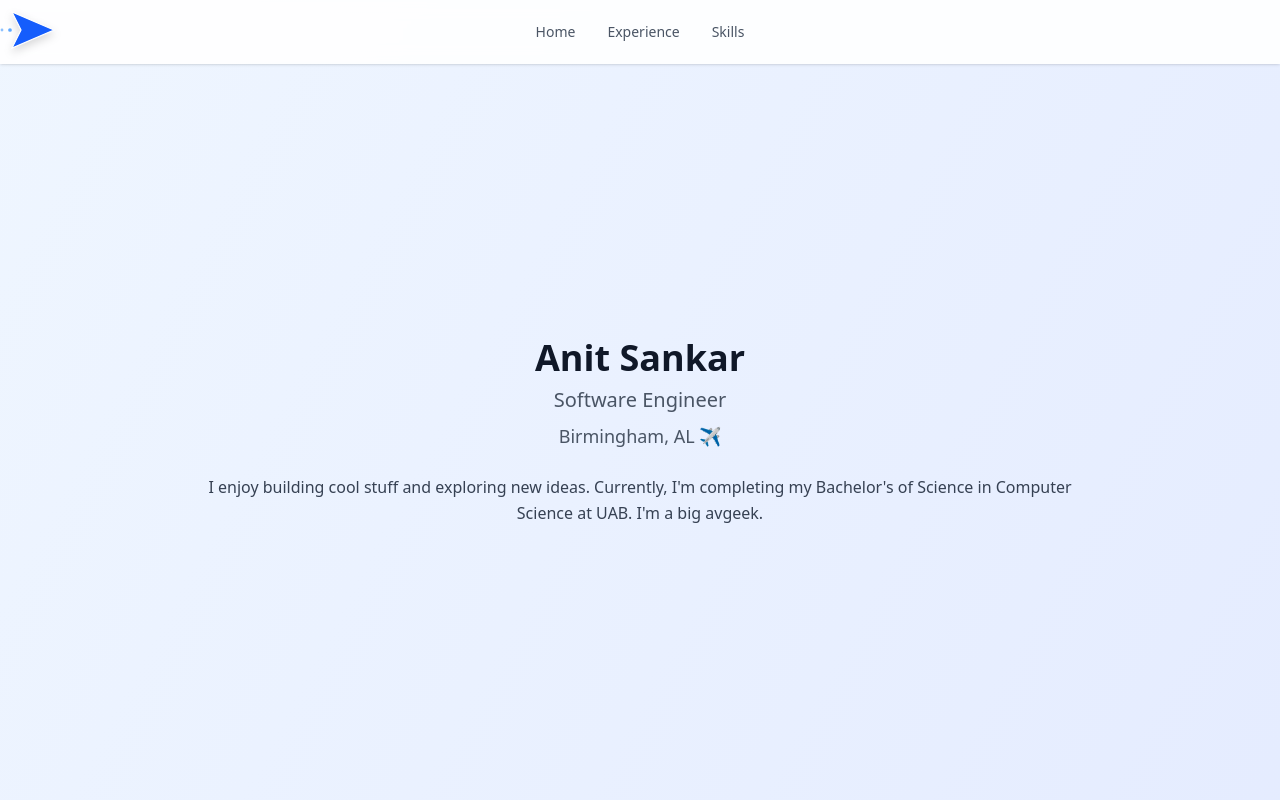
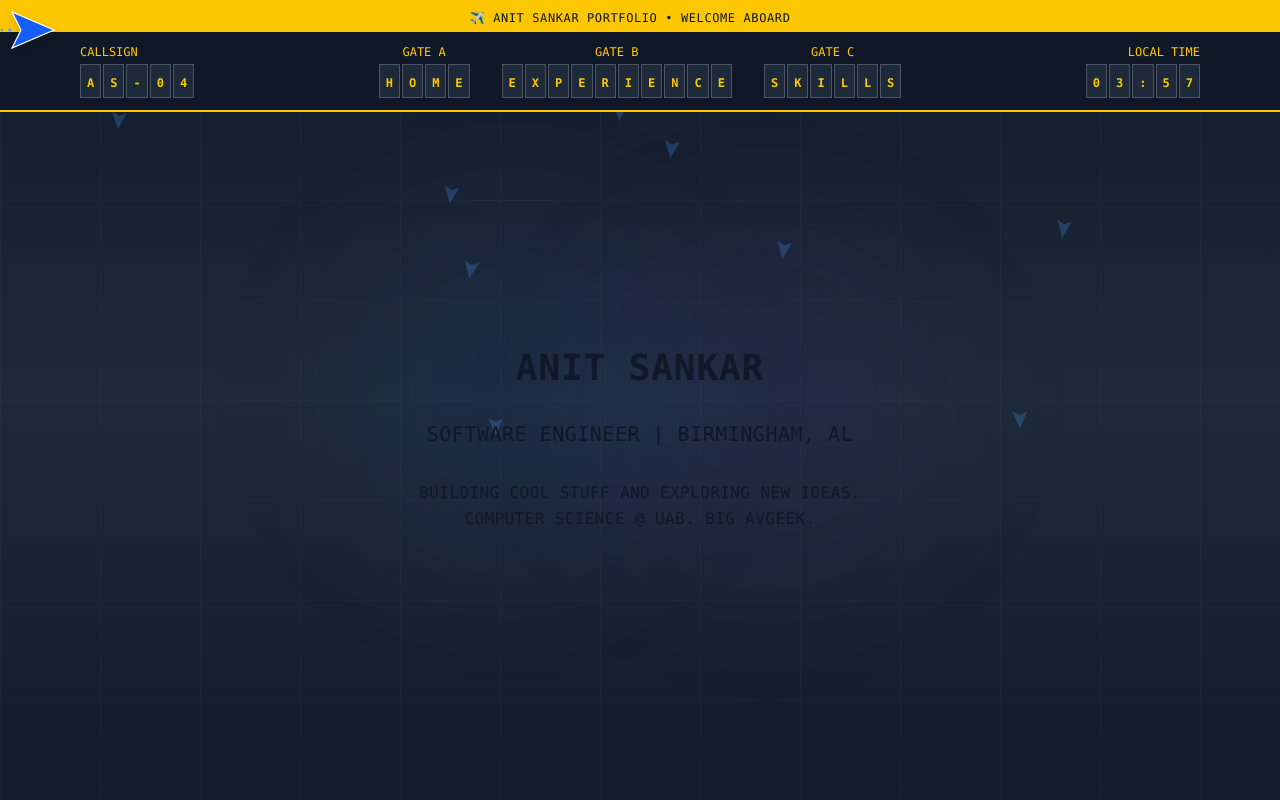
Before and after one commit to asankar04/asankar04, a React (Vite) app: page / in a window 1280 px wide. Shown: the top 800 px of the page. Built offline with nearby package versions, Linux system fonts and the light colour scheme.

Commit message:
created gradient background with falling planes (svgs)

```diff
--- a/src/App.tsx
+++ b/src/App.tsx
@@ -3,32 +3,43 @@ import LandingPage from './components/Landing';
 import ExperiencePage from './components/Experience';
 import SkillsPage from './components/Skills';
 import PaperPlane from './components/PaperPlane';
+import AnimatedBackground from './components/AnimatedBackground';
 
 function App() {
   return (
-    <div className="min-h-screen bg-gradient-to-br from-blue-50 to-indigo-100">
+    <div className="min-h-screen relative">
+      {/* Animated dark background with falling planes */}
+      <AnimatedBackground />
+
+      {/* Header with departure board style */}
       <Header />
+
+      {/* User-controlled paper plane cursor */}
       <PaperPlane />
-      <div
+
+      {/* Main content sections */}
+      <main className="relative z-10">
+        <section
           id="home"
-        className="min-h-screen pt-16 flex items-center justify-center"
+          className="min-h-screen pt-20 flex items-center justify-center"
         >
           <LandingPage />
-      </div>
+        </section>
 
-      <div
+        <section
           id="experience"
           className="min-h-screen flex items-center justify-center"
         >
           <ExperiencePage />
-      </div>
+        </section>
 
-      <div
+        <section
           id="skills"
           className="min-h-screen flex items-center justify-center"
         >
           <SkillsPage />
-      </div>
+        </section>
+      </main>
     </div>
   );
 }
--- /dev/null
+++ b/src/components/AnimatedBackground.tsx
@@ -0,0 +1,84 @@
+import { motion } from 'framer-motion';
+import { useEffect, useState } from 'react';
+
+interface Plane {
+  id: number;
+  x: number;
+  y: number;
+  delay: number;
+  duration: number;
+}
+
+export default function AnimatedBackground() {
+  const [planes, setPlanes] = useState<Plane[]>([]);
+
+  const generatePlanes = () => {
+    const newPlanes: Plane[] = [];
+    for (let i = 0; i < 12; i++) {
+      newPlanes.push({
+        id: i,
+        x: Math.random() * 100, // horizontal position
+        y: -10, // start above viewport
+        delay: Math.random() * 5,
+        duration: 8 + Math.random() * 4, // random fall speed
+      });
+    }
+    setPlanes(newPlanes);
+  };
+
+  useEffect(() => {
+    generatePlanes();
+  }, []);
+
+  return (
+    <div className="fixed inset-0 bg-gradient-to-b from-gray-900 via-gray-800 to-gray-900 -z-10 overflow-hidden">
+      <div className="absolute inset-0 bg-gray-800/20">
+        <div className="absolute inset-0 bg-[linear-gradient(rgba(255,255,255,0.02)_1px,transparent_1px),linear-gradient(90deg,rgba(255,255,255,0.02)_1px,transparent_1px)] bg-[size:100px_100px]" />
+      </div>
+
+      {/* Animated planes */}
+      {planes.map((plane) => (
+        <motion.div
+          key={plane.id}
+          className="absolute text-blue-400/40"
+          style={{
+            left: `${plane.x}%`,
+          }}
+          initial={{
+            y: -50,
+            rotate: 0,
+          }}
+          animate={{
+            y: window.innerHeight + 50,
+            rotate: [0, 10, -10, 0],
+            x: [0, 30, -20, 0],
+          }}
+          transition={{
+            duration: plane.duration,
+            delay: plane.delay,
+            repeat: Infinity,
+            ease: 'linear',
+          }}
+        >
+          <svg
+            width="24"
+            height="24"
+            viewBox="0 0 100 100"
+            className="opacity-60"
+          >
+            <polygon
+              points="50,90 20,20 50,35 80,20"
+              fill="currentColor"
+              stroke="rgba(59, 130, 246, 0.3)"
+              strokeWidth="1"
+            />
+          </svg>
+        </motion.div>
+      ))}
+
+      {/* Subtle glow effects */}
+      <div className="absolute top-1/4 left-1/4 w-96 h-96 bg-blue-500/5 rounded-full blur-3xl" />
+      <div className="absolute bottom-1/4 right-1/4 w-96 h-96 bg-indigo-500/5 rounded-full blur-3xl" />
+    </div>
+  );
+}
--- a/src/components/Header.tsx
+++ b/src/components/Header.tsx
@@ -1,6 +1,15 @@
 import { motion } from 'framer-motion';
+import { useState, useEffect } from 'react';
 
 export default function Header() {
+  const [currentTime, setCurrentTime] = useState(new Date());
+
+  // Update time every second for live feel
+  useEffect(() => {
+    const timer = setInterval(() => setCurrentTime(new Date()), 1000);
+    return () => clearInterval(timer);
+  }, []);
+
   const scrollToSection = (sectionId: string) => {
     const element = document.getElementById(sectionId);
     if (element) {
@@ -8,27 +17,86 @@ export default function Header() {
     }
   };
 
+  // Clean letter board without flickering animation
+  const LetterBoard = ({ text }: { text: string }) => (
+    <div className="flex space-x-0.5">
+      {text.split('').map((char, index) => (
+        <div
+          key={index}
+          className="bg-gray-800 border border-gray-600 px-1.5 py-1 min-w-[16px] text-center"
+        >
+          <span className="text-yellow-400 font-mono text-xs font-bold">
+            {char === ' ' ? '\u00A0' : char}
+          </span>
+        </div>
+      ))}
+    </div>
+  );
+
   const navItems = [
-    { name: 'Home', id: 'home' },
-    { name: 'Experience', id: 'experience' },
-    { name: 'Skills', id: 'skills' },
+    { heading: 'GATE A', name: 'HOME', id: 'home' },
+    { heading: 'GATE B', name: 'EXPERIENCE', id: 'experience' },
+    { heading: 'GATE C', name: 'SKILLS', id: 'skills' },
   ];
 
   return (
-    <header className="fixed top-0 left-0 right-0 bg-white/90 backdrop-blur-sm shadow-sm z-40">
-      <nav className="max-w-4xl mx-auto px-4 h-16">
-        <div className="flex items-center justify-center h-full space-x-8">
+    <header className="fixed top-0 left-0 right-0 bg-gray-900 border-b-2 border-yellow-400 z-40">
+      {/* Live Status Bar */}
+      <motion.div
+        className="bg-yellow-400 text-gray-900 text-center py-1 overflow-hidden"
+        animate={{ opacity: [1, 0.8, 1] }}
+        transition={{ duration: 3, repeat: Infinity }}
+      >
+        <motion.span
+          className="text-xs font-mono tracking-wider inline-block"
+          animate={{ x: [0, -10, 0] }}
+          transition={{ duration: 4, repeat: Infinity }}
+        >
+          ✈️ ANIT SANKAR PORTFOLIO • WELCOME ABOARD
+        </motion.span>
+      </motion.div>
+
+      <nav className="max-w-6xl mx-auto px-4 py-3">
+        <div className="flex items-center justify-between">
+          {/* Callsign Display */}
+          <div className="flex flex-col items-start">
+            <div className="text-yellow-400 text-xs font-mono mb-1">
+              CALLSIGN
+            </div>
+            <LetterBoard text="AS-04" />
+          </div>
+
+          {/* Navigation with departure board style */}
+          <div className="flex space-x-8">
             {navItems.map((item) => (
               <motion.button
                 key={item.id}
                 onClick={() => scrollToSection(item.id)}
+                className="group flex flex-col items-center"
                 whileHover={{ scale: 1.05 }}
                 whileTap={{ scale: 0.95 }}
-              className="text-gray-600 hover:text-gray-900 font-medium text-sm transition-colors duration-200"
               >
-              {item.name}
+                <div className="text-yellow-400 text-xs font-mono mb-1">
+                  {item.heading}
+                </div>
+                <LetterBoard text={item.name} />
               </motion.button>
             ))}
+          </div>
+
+          {/* Live Time Display */}
+          <div className="flex flex-col items-end">
+            <div className="text-yellow-400 text-xs font-mono mb-1">
+              LOCAL TIME
+            </div>
+            <LetterBoard
+              text={currentTime.toLocaleTimeString('en-US', {
+                hour12: false,
+                hour: '2-digit',
+                minute: '2-digit',
+              })}
+            />
+          </div>
         </div>
       </nav>
     </header>
--- a/src/components/Landing.tsx
+++ b/src/components/Landing.tsx
@@ -1,66 +1,57 @@
 import { motion } from 'framer-motion';
 
 export default function LandingPage() {
-  // Reusable runway effect component
-  const RunwayText = ({
+  // Departure board component
+  const ScheduleBoardText = ({
     children,
     className = '',
-    delay = 0,
   }: {
     children: React.ReactNode;
     className?: string;
-    delay?: number;
   }) => (
     <motion.div
-      className={`relative overflow-hidden ${className}`}
+      className={`relative inline-block ${className}`}
       whileHover="hover"
+      initial="initial"
+      animate="initial"
       variants={{
+        initial: {},
         hover: {},
       }}
     >
-      <span className="relative z-10">{children}</span>
-      {/* Runway background */}
+      {/* Departure board background*/}
       <motion.div
-        className="absolute inset-0 bg-gray-800 opacity-0"
+        className="absolute inset-0 bg-gray-900/90 backdrop-blur-sm rounded-sm border border-gray-700/50"
         variants={{
+          initial: {
+            opacity: 0,
+            scale: 1,
+          },
           hover: {
-            opacity: 0.1,
-            transition: { duration: 0.3, delay },
+            opacity: 1,
+            scale: 1.02,
+            transition: { duration: 0.3 },
           },
         }}
       />
-      {/* Runway centerline */}
-      <motion.div
-        className="absolute top-1/2 left-0 h-0.5 bg-yellow-400 opacity-0"
+
+      {/* Text */}
+      <motion.span
+        className="relative z-10 block px-4 py-2 font-mono tracking-wide hover:animate-pulse"
         variants={{
+          initial: {
+            color: '#111827', // gray-900
+            textShadow: 'none',
+          },
           hover: {
-            opacity: 1,
-            width: '100%',
-            transition: { duration: 0.6, ease: 'easeOut', delay: delay + 0.1 },
+            color: '#facc15', // yellow-400
+            textShadow: '0 0 8px rgba(250, 204, 21, 0.5)',
+            transition: { duration: 0.2 },
           },
         }}
-        style={{ width: '0%' }}
-      />
-      {/* Runway edge lights */}
-      <div className="absolute top-0 left-0 right-0 bottom-0 flex justify-between items-center px-2">
-        {[...Array(6)].map((_, i) => (
-          <motion.div
-            key={i}
-            className="w-1 h-1 bg-blue-400 rounded-full opacity-0"
-            variants={{
-              hover: {
-                opacity: [0, 1, 0],
-                transition: {
-                  duration: 0.8,
-                  delay: delay + 0.2 + i * 0.1,
-                  repeat: Infinity,
-                  repeatType: 'reverse',
-                },
-              },
-            }}
-          />
-        ))}
-      </div>
+      >
+        {children}
+      </motion.span>
     </motion.div>
   );
 
@@ -69,32 +60,24 @@ export default function LandingPage() {
       initial={{ opacity: 0, y: 20 }}
       animate={{ opacity: 1, y: 0 }}
       transition={{ duration: 0.8 }}
-      className="text-center max-w-4xl mx-auto px-4"
+      className="flex flex-col items-center text-center max-w-4xl mx-auto px-4 space-y-4"
     >
-      {/* Name with runway effect */}
-      <RunwayText className="text-4xl font-bold text-gray-900 mb-2" delay={0}>
-        Anit Sankar
-      </RunwayText>
+      {/* Name */}
+      <ScheduleBoardText className="text-4xl font-bold">
+        ANIT SANKAR
+      </ScheduleBoardText>
 
-      {/* Job title with runway effect */}
-      <div className="m-2 space-y-2">
-        <RunwayText className="text-xl text-gray-600" delay={0.1}>
-          Software Engineer
-        </RunwayText>
+      {/* Job title & Location */}
+      <ScheduleBoardText className="text-xl">
+        SOFTWARE ENGINEER | BIRMINGHAM, AL
+      </ScheduleBoardText>
 
-        <RunwayText className="text-lg text-gray-600" delay={0.2}>
-          Birmingham, AL ✈️
-        </RunwayText>
-      </div>
-
-      {/* Bio with runway effect */}
-      <div className="mt-6">
-        <RunwayText className="text-gray-700 leading-relaxed" delay={0.3}>
-          I enjoy building cool stuff and exploring new ideas. Currently, I'm
-          completing my Bachelor's of Science in Computer Science at UAB. I'm a
-          big avgeek.
-        </RunwayText>
-      </div>
+      {/* Bio */}
+      <ScheduleBoardText className="text-base leading-relaxed max-w-2xl mx-auto">
+        BUILDING COOL STUFF AND EXPLORING NEW IDEAS.
+        <br />
+        COMPUTER SCIENCE @ UAB. BIG AVGEEK.
+      </ScheduleBoardText>
     </motion.div>
   );
 }
--- a/src/components/RunwayCard.tsx
+++ b/src/components/RunwayCard.tsx
@@ -4,16 +4,12 @@ interface RunwayCardProps {
   title: string;
   company: string;
   duration: string;
-  description: string;
-  runway?: string;
 }
 
 export default function RunwayCard({
   title,
   company,
   duration,
-  description,
-  runway = '09L',
 }: RunwayCardProps) {
   return (
     <motion.div
@@ -21,12 +17,7 @@ export default function RunwayCard({
       className="relative bg-gray-800 p-6 rounded-lg overflow-hidden border-2 border-yellow-400 border-dashed"
     >
       {/* Runway centerline */}
-      <div className="absolute top-0 left-1/2 transform -translate-x-1/2 w-1 h-full bg-yellow-400 opacity-20" />
-
-      {/* Runway markings */}
-      <div className="absolute top-2 left-4 text-yellow-400 font-bold text-xs">
-        RWY {runway}
-      </div>
+      <div className="absolute bottom-2 left-1/2 transform -translate-x-1/2 w-full h-1 bg-yellow-400 opacity-20" />
 
       {/* Content */}
       <div className="relative z-10">
@@ -39,8 +30,6 @@ export default function RunwayCard({
             {duration}
           </span>
         </div>
-
-        <p className="text-gray-300 leading-relaxed">{description}</p>
       </div>
 
       {/* Runway edge lights */}
```
Also changed, not shown: src/components/Experience.tsx (+9 -2 lines). Lines whose indentation alone changed are shown as unchanged.
